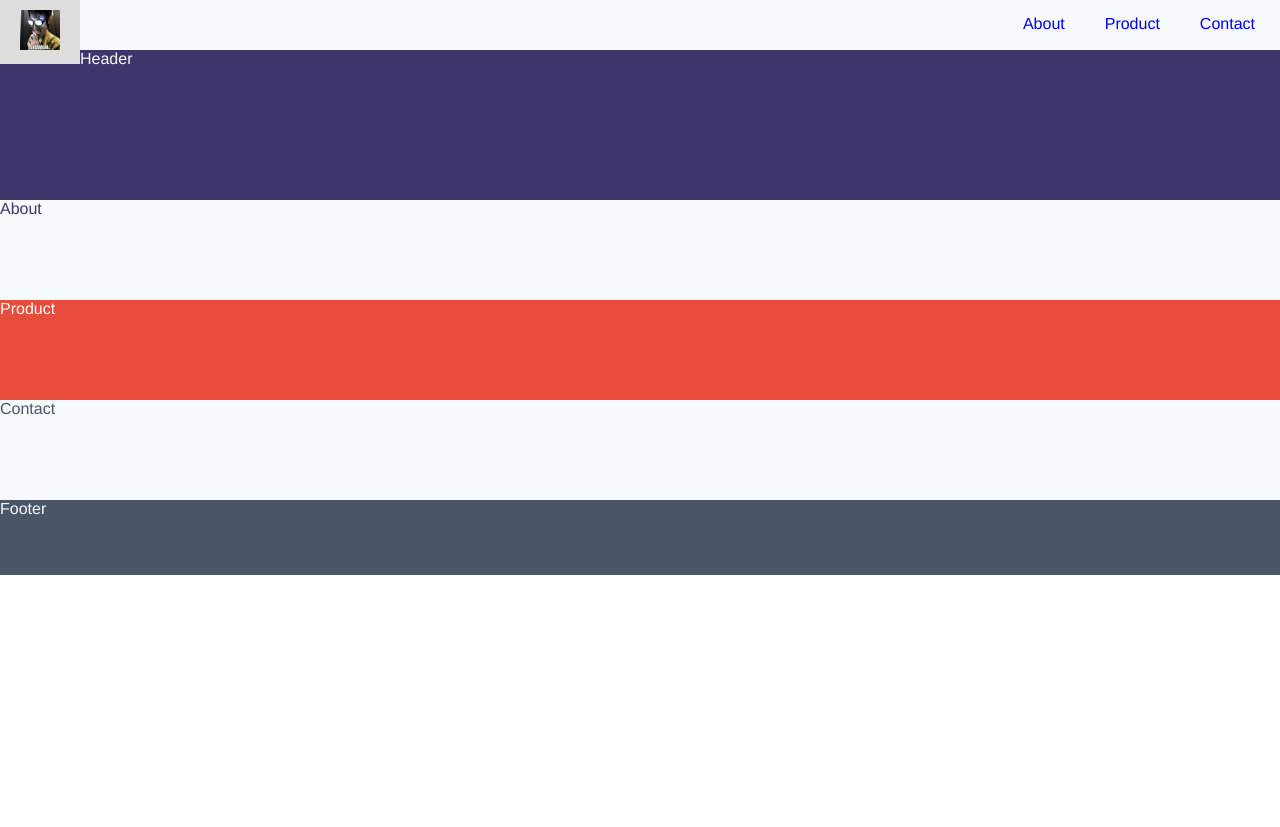
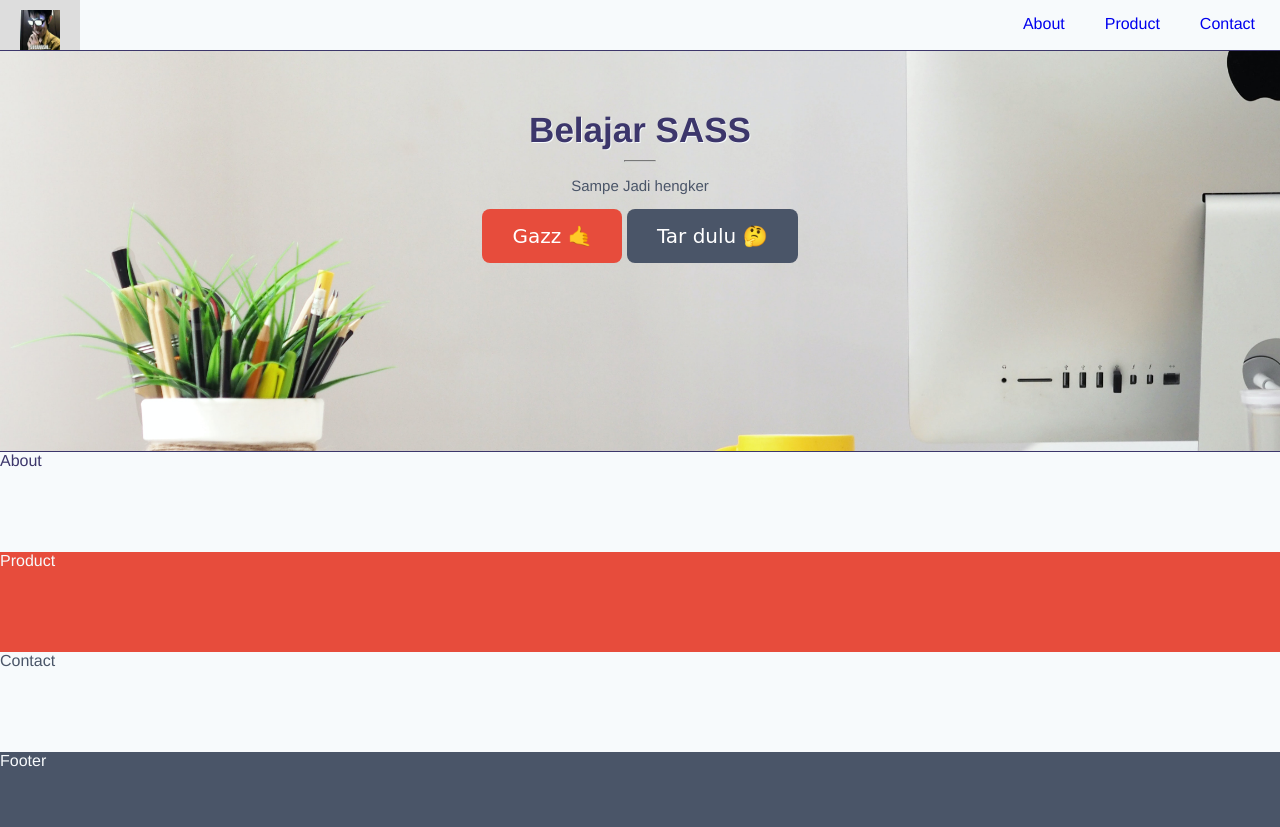
Before and after one commit to Elcand/learn-sass, a plain HTML site: page index.html in a window 1280 px wide. Before the commit the page ends 800 px from the top, so only its background shows below. Drawn offline with Linux system fonts and the light colour scheme.

Commit message:
improve section header

```diff
--- a/index.html
+++ b/index.html
@@ -9,7 +9,7 @@
 <body>
   <section class="navbar">
     <a href="/">
-      <img src="./logo/logo.jpg" alt="logo">
+      <img src="./assets/logo.jpg" alt="logo">
     </a>
     <div class="right">
       <a href="/about">
@@ -23,7 +23,15 @@
       </a>
     </div>
   </section>
-  <section class="header">Header</section>
+  <section class="header">
+    <div class="text-header">
+      <h1>Belajar SASS</h1>
+      <hr />
+      <p>Sampe Jadi hengker</p>
+      <a href="#" class="btn-primary">Gazz 🤙</a>
+      <a href="#" class="btn-secondary">Tar dulu 🤔</a>
+    </div>
+  </section>
   <section class="about">About</section>
   <section class="product">Product</section>
   <section class="contact">Contact</section>
--- a/sass-input.scss
+++ b/sass-input.scss
@@ -4,6 +4,7 @@ $gray-color:#4a5568;
 $red-color:#e74c3c;
 $black-color:black;
 $light-gray: #ddd;
+$gray: #ccc;
 
 $font-stack: 'Helvetica', sans-serif;
 
@@ -45,9 +46,62 @@ body {
 }
 
 .header {
-  background-color: $indigo-color;
-  color: $light-color;
-  height: 150px;
+  background-image: url('./assets/header.jpg');
+  height: 400px;
+  background-position: center;
+  background-repeat: no-repeat;
+  background-size: cover;
+  position: relative;
+  border-top: 1px solid $indigo-color;
+  border-bottom: 1px solid $indigo-color;
+}
+
+.text-header {
+  text-align: center;
+  padding: 30px;
+
+  h1 {
+    color: $indigo-color;
+    text-shadow: 1px 1px $light-color;
+    font-size: 35px;
+    font-weight: 700;
+    margin-bottom: 10px;
+  }
+
+  hr {
+    width: 30px;
+    margin: auto;
+    border-color: $gray;
+    margin-bottom: 10px;
+  }
+  p {
+    color: $gray-color;
+    font-size: 15px;
+    margin-bottom: 30px;
+  }
+}
+
+.btn-basic {
+  border: none;
+  padding: 15px 30px;
+  text-align: center;
+  font-size: 20px;
+  cursor: pointer;
+  color: white;
+  font-family: 'Poiret One', cursive;
+  text-decoration: none;
+  border-radius: 8px;
+  margin-top: 30px;
+}
+
+.btn-primary{
+  @extend .btn-basic;
+  background-color: $red-color;
+}
+
+.btn-secondary{
+  @extend .btn-basic;
+  background-color: $gray-color;
 }
 
 .about {
```
Also changed, not shown: assets/header.jpg (added), assets/logo.jpg (renamed from logo/logo.jpg), css-output.css, 1 other file.
